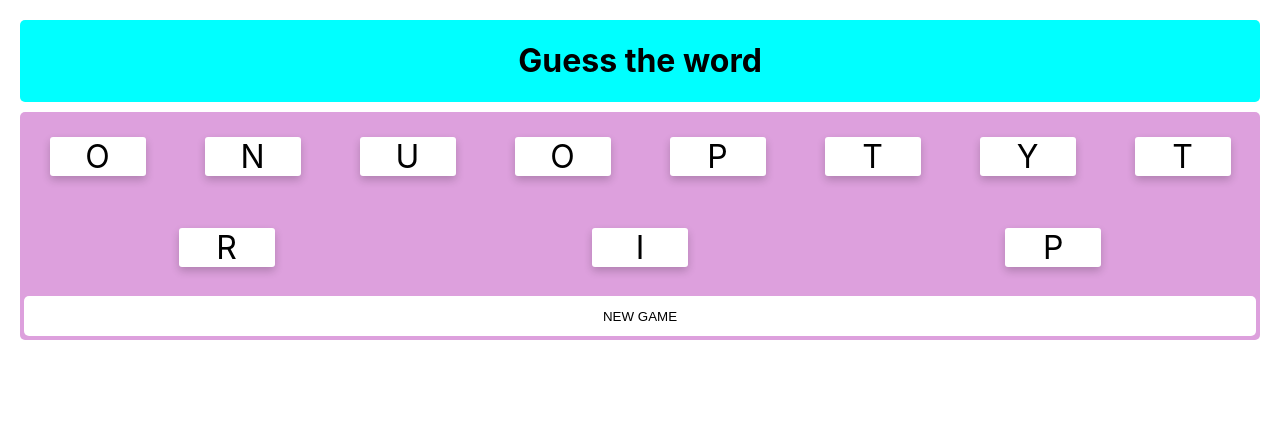
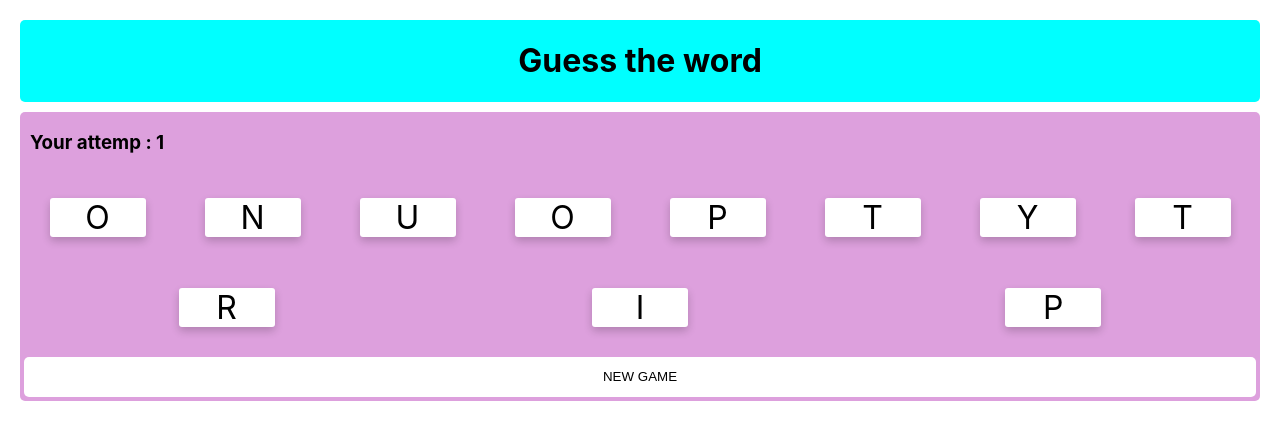
Before and after one commit to 6210110370/Lab3sa03, a React (Create React App) app: page / in a window 1280 px wide. Shown: the top 440 px of the page. Built offline with nearby package versions, Linux system fonts and the light colour scheme.

Commit message:
7 : attemp count and win UI

```diff
--- a/src/App.css
+++ b/src/App.css
@@ -24,6 +24,21 @@
     box-sizing: border-box;
     flex-wrap: wrap;
     justify-content: space-around;
+}
+
+.inV {
+    display: none;
+}
+
+.winGame {
+    display: flex;
+    justify-content: center;
+    margin-bottom: 30px;
+}
+
+.attm{
+    display: flex;
+    margin-left: 10px ;
 }
 
 .card {
--- a/src/WordCard.js
+++ b/src/WordCard.js
@@ -15,7 +15,6 @@ const prepareStateFromWord = (given_word) => {
 }
 
 export default function WordCard(props) {
-
     const [state, setState] = useState(prepareStateFromWord(props.value))
 
     const restart=()=> {
@@ -37,9 +36,17 @@ export default function WordCard(props) {
         }
     }
 
+    const mainClass = `mainGame ${state.completed ? 'inV' : ''}`
+    const winClass = ` ${state.completed ? 'winGame' : 'inV'}`
     return (
         <div className="contain">
-            <div className="mainGame">
+            <div className="attm">
+                <h3>Your attemp : {state.attempt}</h3>
+            </div>
+            <div className={winClass}>
+                <h1>YOU WIN</h1>
+            </div>
+            <div className={mainClass}>
             {
                 state.chars.map((c, i) =>
                     <CharacterCard value={c} key={i} activationHandler={activationHandler} attempt = {state.attempt}/>
```
